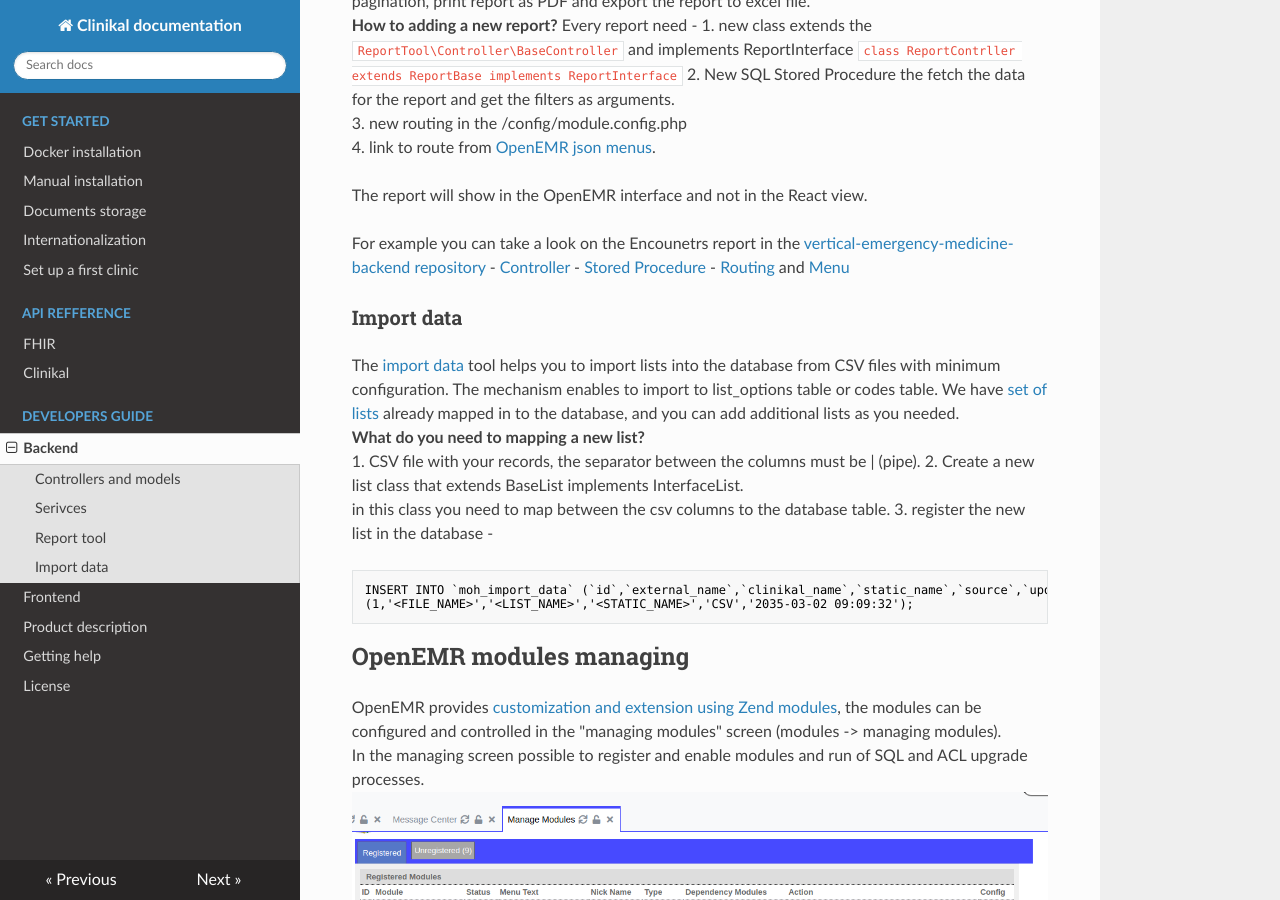
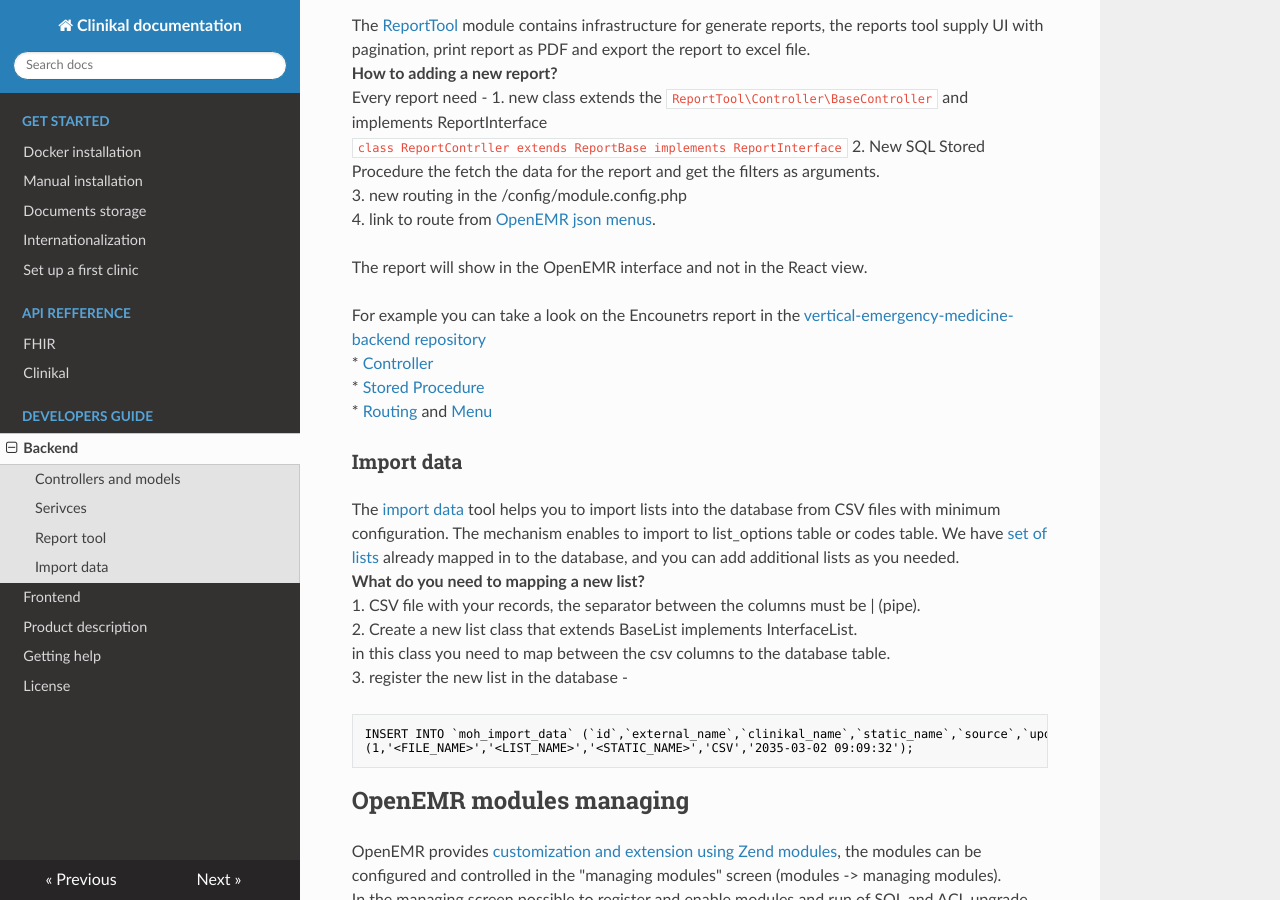
Before and after one commit to MohGovIL/Clinical-Documentation, an MkDocs documentation site: the page built from docs/technical_details/backend_utilities.md, in a window 1280 px wide and 900 px high, scrolled down 2613 px. Built offline with MkDocs 1.6.1, drawn with Linux system fonts in a browser that asks for light colours; nearby versions of some CDN libraries; some of the changed text lies outside the part shown.

Commit message:
new lines

```diff
--- a/docs/technical_details/backend_utilities.md
+++ b/docs/technical_details/backend_utilities.md
@@ -120,9 +120,9 @@ Every report need -
 The report will show in the OpenEMR interface and not in the React view.
 
 For example you can take a look on the Encounetrs report in the [vertical-emergency-medicine-backend repository](https://github.com/israeli-moh/vertical-emergency-medicine-backend)
-- [Controller](https://github.com/israeli-moh/vertical-emergency-medicine-backend/blob/develop/modules/EmergencyMedicine/src/EmergencyMedicine/Controller/EncounterReportContrller.php)
-- [Stored Procedure](https://github.com/israeli-moh/vertical-emergency-medicine-backend/blob/develop/modules/EmergencyMedicine/sql/install.sql#L321)
-- [Routing](https://github.com/israeli-moh/vertical-emergency-medicine-backend/blob/develop/modules/EmergencyMedicine/config/module.config.php#L71) and [Menu](https://github.com/israeli-moh/vertical-emergency-medicine-backend/blob/develop/menus/clinikal-emergency.json#L1318)
+* [Controller](https://github.com/israeli-moh/vertical-emergency-medicine-backend/blob/develop/modules/EmergencyMedicine/src/EmergencyMedicine/Controller/EncounterReportContrller.php)
+* [Stored Procedure](https://github.com/israeli-moh/vertical-emergency-medicine-backend/blob/develop/modules/EmergencyMedicine/sql/install.sql#L321)
+* [Routing](https://github.com/israeli-moh/vertical-emergency-medicine-backend/blob/develop/modules/EmergencyMedicine/config/module.config.php#L71) and [Menu](https://github.com/israeli-moh/vertical-emergency-medicine-backend/blob/develop/menus/clinikal-emergency.json#L1318)
 
 ###Import data
 The [import data](https://github.com/israeli-moh/clinikal-backend/tree/develop/modules/ImportData) tool helps you to import lists into the database from CSV files with minimum configuration.
```
Also changed, not shown: other parts of docs/technical_details/backend_utilities.md (+1 -1 lines).
